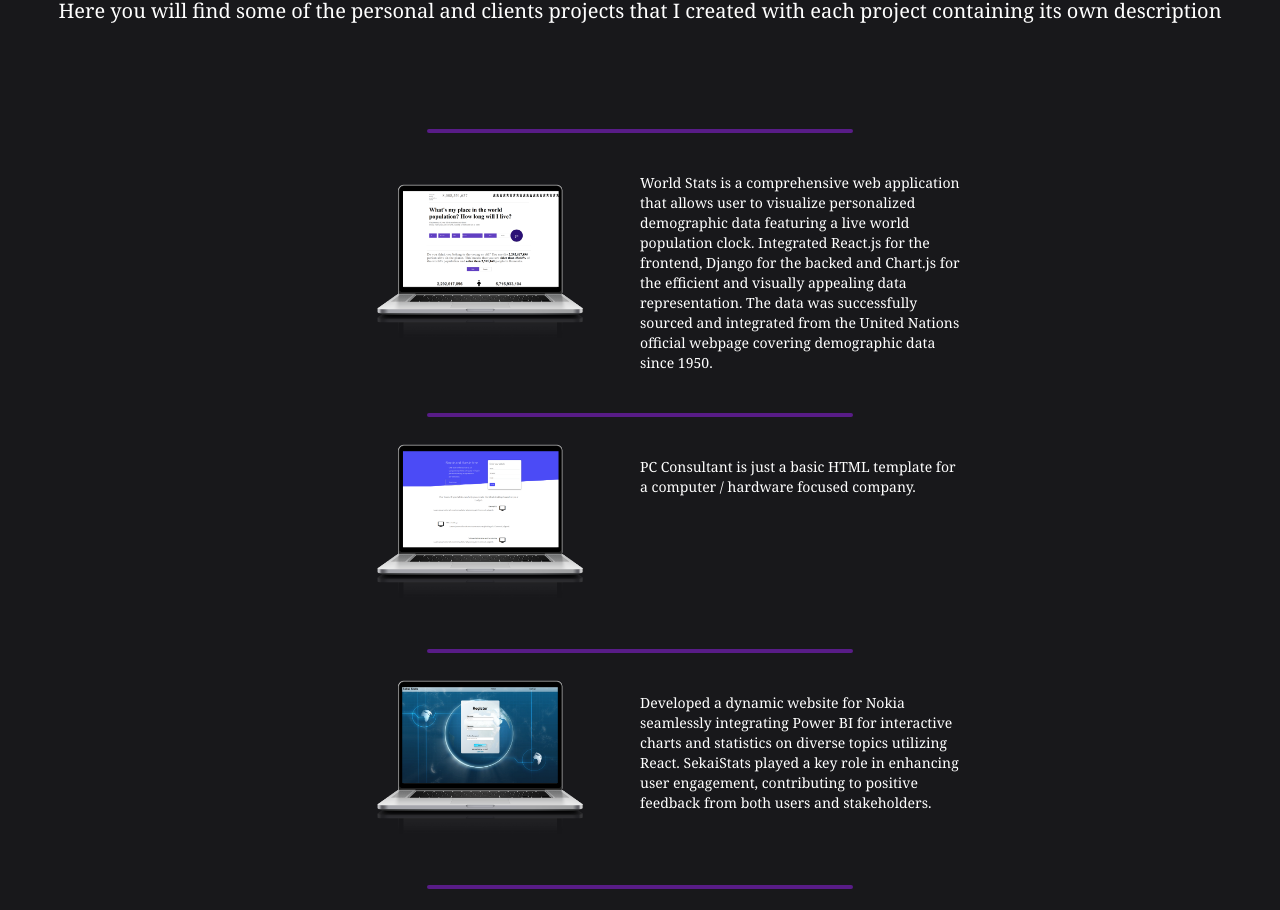
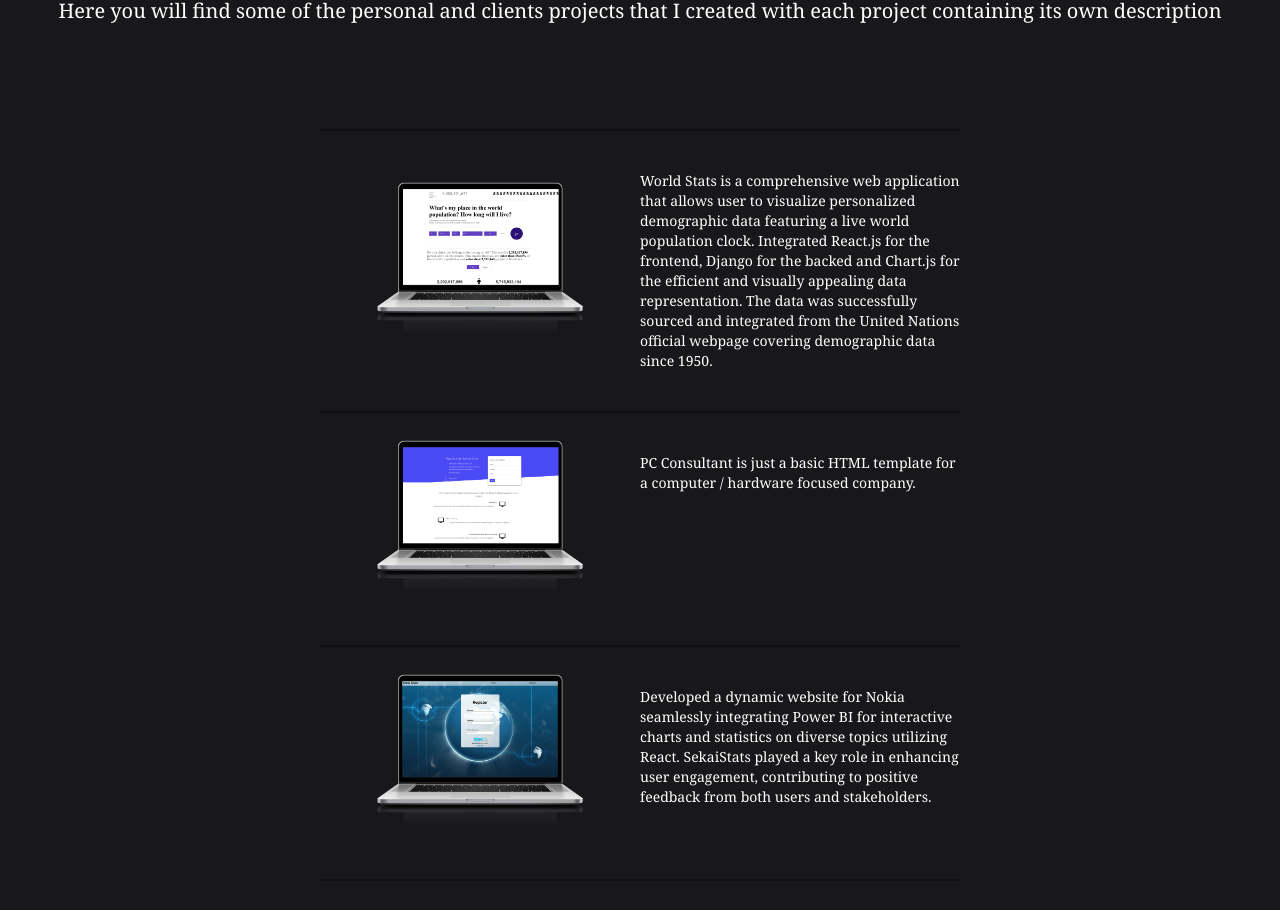
Before and after one commit to Kabewh/Portfolio, a React (Vite) app in the folder Portfolio/: page / in a window 1280 px wide. Shown: the part 2379-3289 px from the top of the page. Built offline with nearby package versions, Linux system fonts and the light colour scheme.

Commit message:
changed separator

```diff
--- a/Portfolio/src/components/Projects.jsx
+++ b/Portfolio/src/components/Projects.jsx
@@ -18,28 +18,29 @@ const Projects = () => {
         created with each project containing its own description
       </div>
       <div className="flex flex-col items-center justify-center md:mt-16">
-        <Separator size="large" />
+        {/* <Separator size="large" /> */}
+        <div className="w-2/4 h-0.5 my-10 bg-zinc-950/50"></div>
         <Project
           picture={WorldStats}
           description={
             "World Stats is a comprehensive web application that allows user to visualize personalized demographic data featuring a live world population clock. Integrated React.js for the frontend, Django for the backed and Chart.js for the efficient and visually appealing data representation. The data was successfully sourced and integrated from the United Nations official webpage covering demographic data since 1950."
           }
         />
-        <Separator size="large" />
+        <div className="w-2/4 h-0.5 my-10 bg-zinc-950/50"></div>
         <Project
           picture={PConsultant}
           description={
             "PC Consultant is just a basic HTML template for a computer / hardware focused company."
           }
         />
-        <Separator size="large" />
+        <div className="w-2/4 h-0.5 my-10 bg-zinc-950/50"></div>
         <Project
           picture={SekaiStats}
           description={
             "Developed a dynamic website for Nokia seamlessly integrating Power BI for interactive charts and statistics on diverse topics utilizing React. SekaiStats played a key role in enhancing user engagement, contributing to positive feedback from both users and stakeholders."
           }
         />
-        <Separator size="large" />
+        <div className="w-2/4 h-0.5 my-10 bg-zinc-950/50"></div>
         <Project
           picture={ChatApp}
           description={
```
